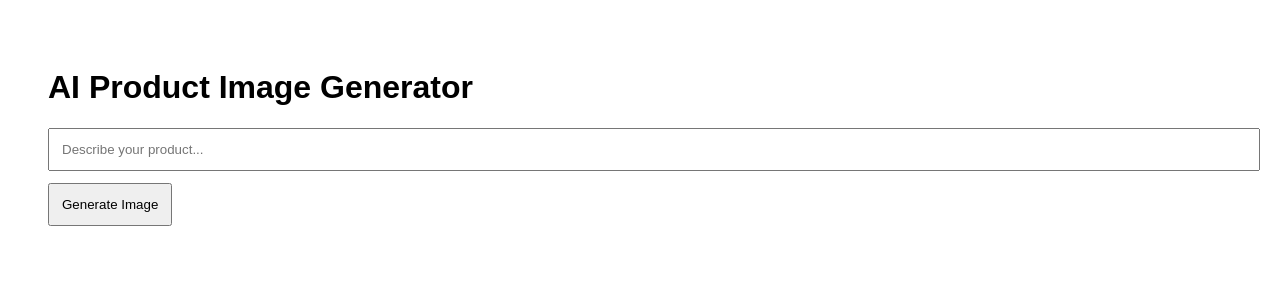
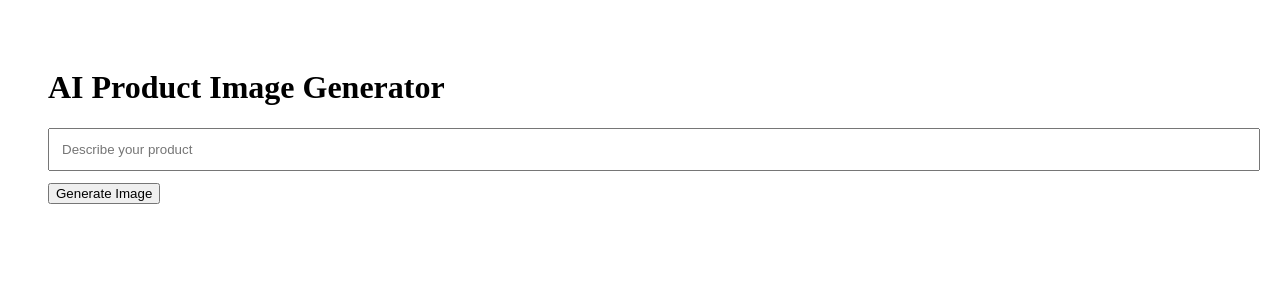
Before and after one commit to hadeerdeloni-lgtm/ai-product-image-generator, a Next.js app: page / in a window 1280 px wide. Shown: the top 300 px of the page. Built offline with nearby package versions, Linux system fonts and the light colour scheme.

Commit message:
Update page.tsx

```diff
--- a/app/page.tsx
+++ b/app/page.tsx
@@ -1,57 +1,40 @@
-"use client";
-
-import { useState } from "react";
+"use client"
+import { useState } from "react"
 
 export default function Home() {
-  const [prompt, setPrompt] = useState("");
-  const [loading, setLoading] = useState(false);
-  const [image, setImage] = useState("");
+  const [prompt, setPrompt] = useState("")
+  const [image, setImage] = useState("")
+  const [loading, setLoading] = useState(false)
 
-  const generateImage = async () => {
-    if (!prompt) return alert("اكتبي وصف للصورة");
+  async function generateImage() {
+    setLoading(true)
+    const res = await fetch("/api/generate", {
+      method: "POST",
+      headers: { "Content-Type": "application/json" },
+      body: JSON.stringify({ prompt }),
+    })
 
-    setLoading(true);
-    setImage("");
-
-    try {
-      const res = await fetch("/api/generate", {
-        method: "POST",
-        headers: { "Content-Type": "application/json" },
-        body: JSON.stringify({ prompt }),
-      });
-
-      const data = await res.json();
-      setImage(data.image);
-    } catch (err) {
-      alert("حصل خطأ");
-    }
-
-    setLoading(false);
-  };
+    const data = await res.json()
+    setImage(data.image)
+    setLoading(false)
+  }
 
   return (
-    <main style={{ padding: 40, fontFamily: "Arial" }}>
+    <main style={{ padding: 40 }}>
       <h1>AI Product Image Generator</h1>
 
       <input
         value={prompt}
         onChange={(e) => setPrompt(e.target.value)}
-        placeholder="Describe your product..."
+        placeholder="Describe your product"
         style={{ width: "100%", padding: 12 }}
       />
 
-      <button
-        onClick={generateImage}
-        style={{ marginTop: 12, padding: 12 }}
-      >
-        {loading ? "Generating..." : "Generate Image"}
+      <button onClick={generateImage} style={{ marginTop: 12 }}>
+        {loading ? "Loading..." : "Generate Image"}
       </button>
 
-      {image && (
-        <div style={{ marginTop: 20 }}>
-          <img src={image} style={{ maxWidth: "100%" }} />
-        </div>
-      )}
+      {image && <img src={image} style={{ marginTop: 20, width: "100%" }} />}
     </main>
-  );
+  )
 }
```
